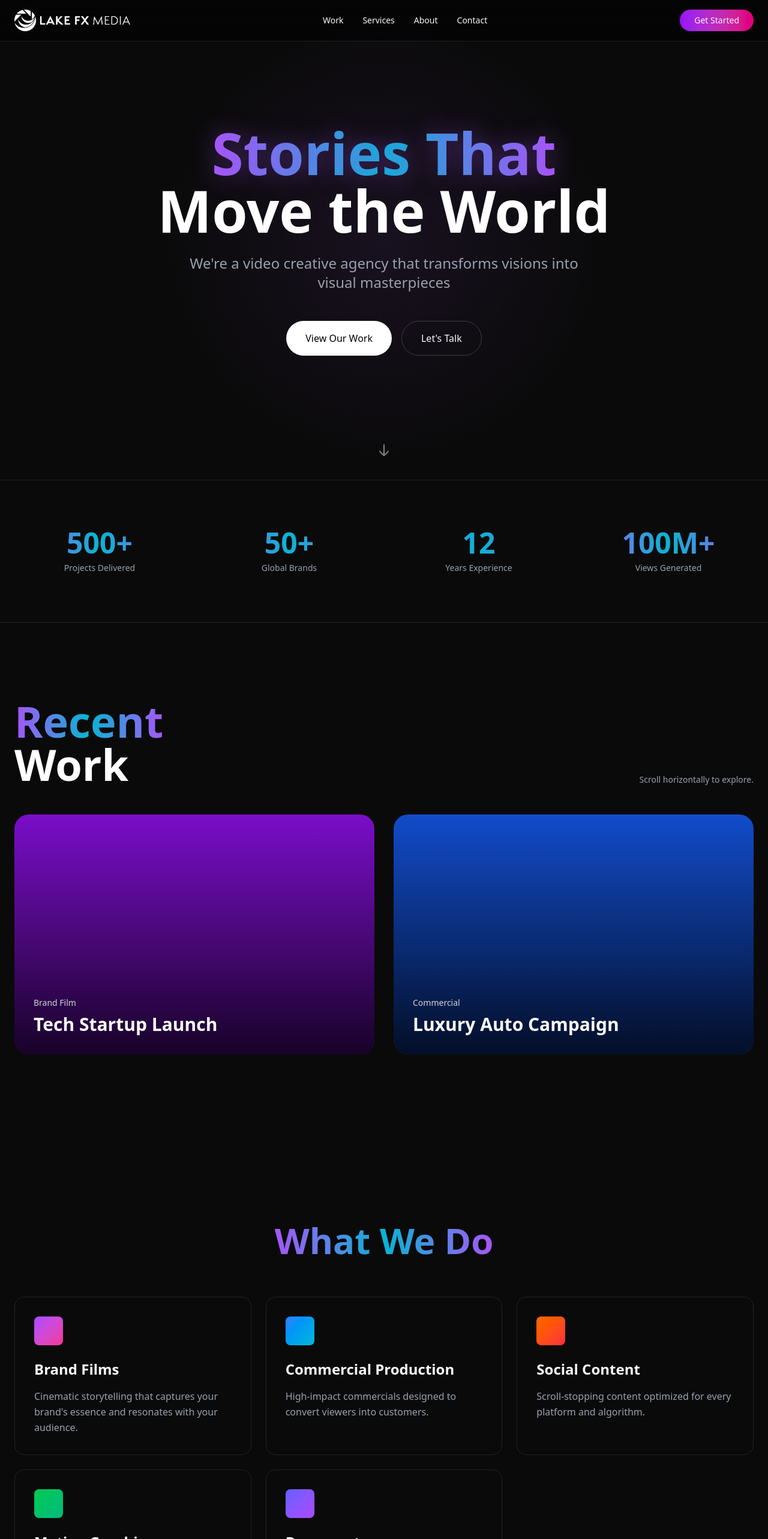
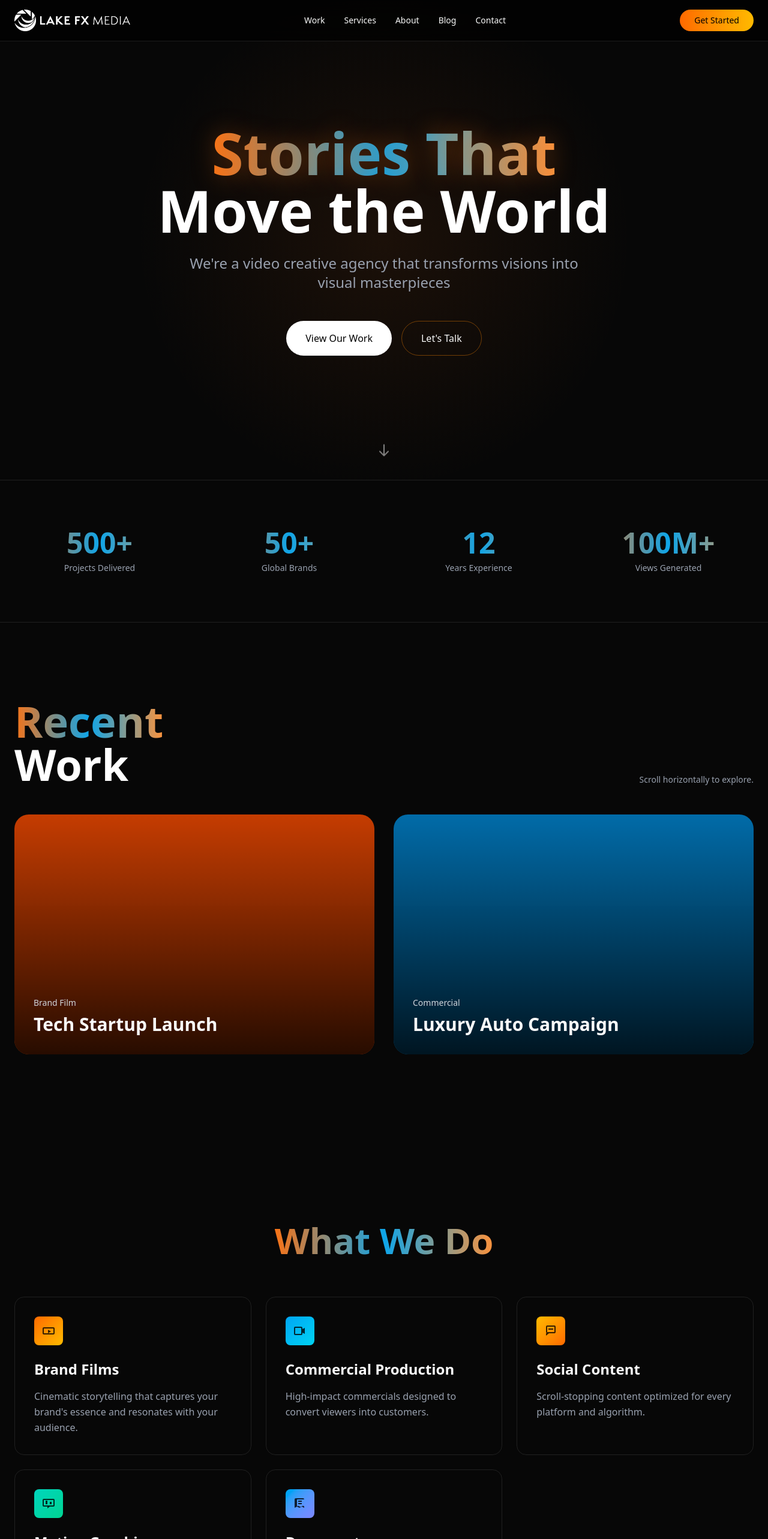
Before and after one commit to bryanvanhaitsma/lfx, a Next.js app: page / in a window 1280 px wide. Shown: the top 2566 px of the page at 60% size. Built offline with nearby package versions, Linux system fonts and the light colour scheme.

Commit message:
updated colors

```diff
--- a/src/app/blog/[post]/page.tsx
+++ b/src/app/blog/[post]/page.tsx
@@ -43,7 +43,7 @@ const portableTextComponents = {
 			<p className="text-lg text-gray-200 leading-relaxed mb-6">{children}</p>
 		),
 		blockquote: ({ children }: { children: ReactNode }) => (
-			<blockquote className="border-l-2 border-purple-500/60 pl-4 italic text-gray-300 mb-6">
+			<blockquote className="border-l-2 border-orange-400/70 pl-4 italic text-gray-300 mb-6">
 				{children}
 			</blockquote>
 		),
@@ -59,7 +59,7 @@ const portableTextComponents = {
 		link: ({ children, value }: { children: ReactNode; value?: { href?: string } }) => (
 			<a
 				href={value?.href}
-				className="text-purple-300 underline underline-offset-4 hover:text-purple-200"
+				className="text-orange-300 underline underline-offset-4 hover:text-orange-200"
 				rel="noreferrer"
 				target="_blank"
 			>
--- a/src/app/blog/page.tsx
+++ b/src/app/blog/page.tsx
@@ -58,7 +58,7 @@ export default async function BlogPage() {
             {posts.map((post) => (
               <article
                 key={post._id}
-                className="border border-white/10 rounded-2xl p-6 hover:border-purple-500/50 transition-colors"
+                className="border border-white/10 rounded-2xl p-6 hover:border-orange-400/60 transition-colors"
               >
                 <div className="text-sm text-gray-500 mb-3">
                   {formatDate(post.publishDate)}
@@ -66,7 +66,7 @@ export default async function BlogPage() {
                 <h2 className="text-2xl md:text-3xl font-semibold mb-3">
                   <Link
                     href={`/blog/${post.slug.current}`}
-                    className="hover:text-purple-300 transition-colors"
+                    className="hover:text-orange-300 transition-colors"
                   >
                     {post.title}
                   </Link>
--- a/src/app/globals.css
+++ b/src/app/globals.css
@@ -2,14 +2,14 @@
 
 @layer base {
   :root {
-    --background: 0 0% 5%;
+    --background: 0 0% 3%;
     --foreground: 0 0% 98%;
-    --accent: 280 100% 70%;
-    --accent-secondary: 200 100% 60%;
+    --accent: 24 96% 60%;
+    --accent-secondary: 195 85% 55%;
   }
 
   body {
-    background-color: rgb(10 10 10);
+    background-color: rgb(7 7 7);
     color: rgb(250 250 250);
     font-feature-settings: "rlig" 1, "calt" 1;
   }
@@ -25,14 +25,14 @@
   }
 
   .gradient-text {
-    background: linear-gradient(to right, rgb(168 85 247), rgb(6 182 212), rgb(168 85 247));
+    background: linear-gradient(to right, rgb(249 115 22), rgb(14 165 233), rgb(251 146 60));
     -webkit-background-clip: text;
     background-clip: text;
     color: transparent;
   }
 
   .glow {
-    text-shadow: 0 0 40px rgba(168, 85, 247, 0.4);
+    text-shadow: 0 0 40px rgba(249, 115, 22, 0.35);
   }
 }
 
@@ -46,12 +46,12 @@
 }
 
 ::-webkit-scrollbar-thumb {
-  background: #a855f7;
+  background: #f97316;
   border-radius: 4px;
 }
 
 ::-webkit-scrollbar-thumb:hover {
-  background: #9333ea;
+  background: #fb923c;
 }
 
 /* Smooth scroll for horizontal section */
--- a/src/app/layout.tsx
+++ b/src/app/layout.tsx
@@ -1,6 +1,7 @@
 import type { Metadata } from "next";
 import { Inter, Space_Grotesk } from "next/font/google";
 import "./globals.css";
+import Navigation from "@/components/Navigation";
 
 const inter = Inter({
   subsets: ["latin"],
@@ -25,6 +26,7 @@ export default function RootLayout({
   return (
     <html lang="en" className="dark">
       <body className={`${inter.variable} ${spaceGrotesk.variable} font-sans antialiased`}>
+        <Navigation />
         {children}
       </body>
     </html>
--- a/src/app/page.tsx
+++ b/src/app/page.tsx
@@ -18,73 +18,88 @@ export default function Home() {
     {
       title: "Brand Films",
       description: "Cinematic storytelling that captures your brand's essence and resonates with your audience.",
-      gradient: "from-purple-500 to-pink-500"
+      gradient: "from-orange-500 to-amber-400",
+      icon: (
+        <svg aria-hidden="true" viewBox="0 0 24 24" className="h-6 w-6 text-black/80">
+          <path
+            fill="currentColor"
+            d="M4 6h16a2 2 0 0 1 2 2v8a2 2 0 0 1-2 2H4a2 2 0 0 1-2-2V8a2 2 0 0 1 2-2Zm0 2v8h16V8H4Zm7 2 5 3-5 3V10Z"
+          />
+        </svg>
+      )
     },
     {
       title: "Commercial Production",
       description: "High-impact commercials designed to convert viewers into customers.",
-      gradient: "from-blue-500 to-cyan-500"
+      gradient: "from-sky-500 to-cyan-400",
+      icon: (
+        <svg aria-hidden="true" viewBox="0 0 24 24" className="h-6 w-6 text-black/80">
+          <path
+            fill="currentColor"
+            d="M4 5h10a2 2 0 0 1 2 2v2l4-2v10l-4-2v2a2 2 0 0 1-2 2H4a2 2 0 0 1-2-2V7a2 2 0 0 1 2-2Zm0 2v10h10V7H4Z"
+          />
+        </svg>
+      )
     },
     {
       title: "Social Content",
       description: "Scroll-stopping content optimized for every platform and algorithm.",
-      gradient: "from-orange-500 to-red-500"
+      gradient: "from-amber-400 to-orange-500",
+      icon: (
+        <svg aria-hidden="true" viewBox="0 0 24 24" className="h-6 w-6 text-black/80">
+          <path
+            fill="currentColor"
+            d="M6 3h12a2 2 0 0 1 2 2v9a2 2 0 0 1-2 2H9l-5 4v-4H6a2 2 0 0 1-2-2V5a2 2 0 0 1 2-2Zm0 2v9h12V5H6Zm2 3h8v2H8V8Z"
+          />
+        </svg>
+      )
     },
     {
       title: "Motion Graphics",
       description: "Dynamic animations that bring your ideas to life with style and precision.",
-      gradient: "from-green-500 to-emerald-500"
+      gradient: "from-teal-400 to-emerald-400",
+      icon: (
+        <svg aria-hidden="true" viewBox="0 0 24 24" className="h-6 w-6 text-black/80">
+          <path
+            fill="currentColor"
+            d="M4 4h16a2 2 0 0 1 2 2v9a2 2 0 0 1-2 2h-6l-4 3v-3H4a2 2 0 0 1-2-2V6a2 2 0 0 1 2-2Zm0 2v9h16V6H4Zm3 1h3v6H7V7Zm7 2h3v4h-3V9Z"
+          />
+        </svg>
+      )
     },
     {
       title: "Documentary",
       description: "Authentic stories told with depth, emotion, and journalistic integrity.",
-      gradient: "from-indigo-500 to-purple-500"
+      gradient: "from-sky-500 to-indigo-400",
+      icon: (
+        <svg aria-hidden="true" viewBox="0 0 24 24" className="h-6 w-6 text-black/80">
+          <path
+            fill="currentColor"
+            d="M7 3h10a2 2 0 0 1 2 2v14l-4-2-4 2-4-2-4 2V5a2 2 0 0 1 2-2Zm0 2v11.5l2-1 4 2 4-2 2 1V5H7Zm2 2h6v2H9V7Zm0 4h6v2H9v-2Z"
+          />
+        </svg>
+      )
     }
   ];
 
   const portfolio = [
-    { title: "Tech Startup Launch", category: "Brand Film", color: "bg-purple-600" },
-    { title: "Luxury Auto Campaign", category: "Commercial", color: "bg-blue-600" },
-    { title: "Fashion Week Recap", category: "Social", color: "bg-pink-600" },
+    { title: "Tech Startup Launch", category: "Brand Film", color: "bg-orange-600" },
+    { title: "Luxury Auto Campaign", category: "Commercial", color: "bg-sky-600" },
+    { title: "Fashion Week Recap", category: "Social", color: "bg-amber-500" },
     { title: "Product Explainer", category: "Motion Graphics", color: "bg-cyan-600" },
-    { title: "Founder's Journey", category: "Documentary", color: "bg-orange-600" },
-    { title: "App Demo Video", category: "Commercial", color: "bg-green-600" },
+    { title: "Founder's Journey", category: "Documentary", color: "bg-teal-600" },
+    { title: "App Demo Video", category: "Commercial", color: "bg-indigo-500" },
   ];
 
   return (
     <main className="relative overflow-x-hidden">
-      {/* Navigation */}
-      <nav className="fixed top-0 left-0 right-0 z-50 px-6 py-4 bg-black/50 backdrop-blur-xl border-b border-white/10">
-        <div className="max-w-7xl mx-auto flex items-center justify-between">
-          <a href="/" className="flex items-center">
-            <img
-              src="/logo.webp"
-              alt="Lake FX"
-              className="h-9 w-auto"
-            />
-          </a>
-          <div className="hidden md:flex gap-8 text-sm">
-            <a href="#work" className="hover:text-purple-400 transition-colors">Work</a>
-            <a href="#services" className="hover:text-purple-400 transition-colors">Services</a>
-            <a href="#about" className="hover:text-purple-400 transition-colors">About</a>
-            <a href="#contact" className="hover:text-purple-400 transition-colors">Contact</a>
-          </div>
-          <a
-            href="/get-started"
-            className="px-6 py-2 bg-gradient-to-r from-purple-600 to-pink-600 rounded-full text-sm font-medium hover:shadow-lg hover:shadow-purple-500/50 transition-all"
-          >
-            Get Started
-          </a>
-        </div>
-      </nav>
-
       {/* Hero Section */}
       <section className="relative h-screen flex items-center justify-center overflow-hidden">
         <div
           className="absolute inset-0 opacity-30"
           style={{
             transform: `translateY(${scrollY * 0.5}px)`,
-            background: 'radial-gradient(circle at 50% 50%, rgba(168, 85, 247, 0.3), transparent 50%)'
+            background: 'radial-gradient(circle at 50% 50%, rgba(249, 115, 22, 0.28), transparent 55%)'
           }}
         />
 
@@ -118,7 +133,7 @@ export default function Home() {
             <button className="px-8 py-4 bg-white text-black rounded-full font-medium hover:bg-gray-200 transition-all">
               View Our Work
             </button>
-            <button className="px-8 py-4 border border-white/20 rounded-full font-medium hover:bg-white/10 transition-all">
+            <button className="px-8 py-4 border border-orange-400/40 rounded-full font-medium hover:bg-orange-500/10 transition-all">
               Let's Talk
             </button>
           </div>
@@ -207,9 +222,11 @@ export default function Home() {
             {services.map((service, i) => (
               <div
                 key={i}
-                className="group p-8 rounded-2xl border border-white/10 hover:border-purple-500/50 transition-all duration-300 hover:shadow-2xl hover:shadow-purple-500/20"
+                className="group p-8 rounded-2xl border border-white/10 hover:border-orange-400/60 transition-all duration-300 hover:shadow-2xl hover:shadow-orange-500/20"
               >
-                <div className={`w-12 h-12 rounded-lg bg-gradient-to-br ${service.gradient} mb-6 group-hover:scale-110 transition-transform`} />
+                <div className={`w-12 h-12 rounded-lg bg-gradient-to-br ${service.gradient} mb-6 group-hover:scale-110 transition-transform flex items-center justify-center`}>
+                  {service.icon}
+                </div>
                 <h3 className="text-2xl font-bold mb-4">{service.title}</h3>
                 <p className="text-gray-400 leading-relaxed">{service.description}</p>
               </div>
@@ -220,7 +237,7 @@ export default function Home() {
 
       {/* CTA Section */}
       <section className="py-32 px-6 relative overflow-hidden">
-        <div className="absolute inset-0 bg-gradient-to-r from-purple-600/20 to-pink-600/20 blur-3xl" />
+        <div className="absolute inset-0 bg-gradient-to-r from-orange-500/25 to-sky-500/20 blur-3xl" />
         <div className="relative max-w-4xl mx-auto text-center">
           <h2 className="text-5xl md:text-6xl font-bold mb-6 font-space-grotesk">
             Ready to Create Something
@@ -230,7 +247,7 @@ export default function Home() {
           <p className="text-xl text-gray-400 mb-12">
             Let's bring your vision to life with the power of video
           </p>
-          <button className="px-12 py-5 bg-gradient-to-r from-purple-600 to-pink-600 rounded-full text-lg font-medium hover:shadow-2xl hover:shadow-purple-500/50 transition-all hover:scale-105">
+          <button className="px-12 py-5 bg-gradient-to-r from-orange-500 to-amber-400 rounded-full text-lg font-medium text-black hover:shadow-2xl hover:shadow-orange-500/50 transition-all hover:scale-105">
             Start Your Project
           </button>
         </div>
--- /dev/null
+++ b/src/components/Navigation.tsx
@@ -0,0 +1,34 @@
+import Link from 'next/link'
+
+const navLinks = [
+  { label: 'Work', href: '/#work' },
+  { label: 'Services', href: '/#services' },
+  { label: 'About', href: '/#about' },
+  { label: 'Blog', href: '/blog/' },
+  { label: 'Contact', href: '/contact/' },
+]
+
+export default function Navigation() {
+  return (
+    <nav className="fixed top-0 left-0 right-0 z-50 px-6 py-4 bg-black/60 backdrop-blur-xl border-b border-white/10">
+      <div className="max-w-7xl mx-auto flex items-center justify-between">
+        <Link href="/" className="flex items-center">
+          <img src="/logo.webp" alt="Lake FX" className="h-9 w-auto" />
+        </Link>
+        <div className="hidden md:flex gap-8 text-sm">
+          {navLinks.map((link) => (
+            <Link key={link.href} href={link.href} className="hover:text-orange-300 transition-colors">
+              {link.label}
+            </Link>
+          ))}
+        </div>
+        <Link
+          href="/get-started"
+          className="px-6 py-2 bg-gradient-to-r from-orange-500 to-amber-400 rounded-full text-sm font-medium text-black hover:shadow-lg hover:shadow-orange-500/40 transition-all"
+        >
+          Get Started
+        </Link>
+      </div>
+    </nav>
+  )
+}
```
Also changed, not shown: src/app/get-started/page.tsx (+14 -14 lines).
